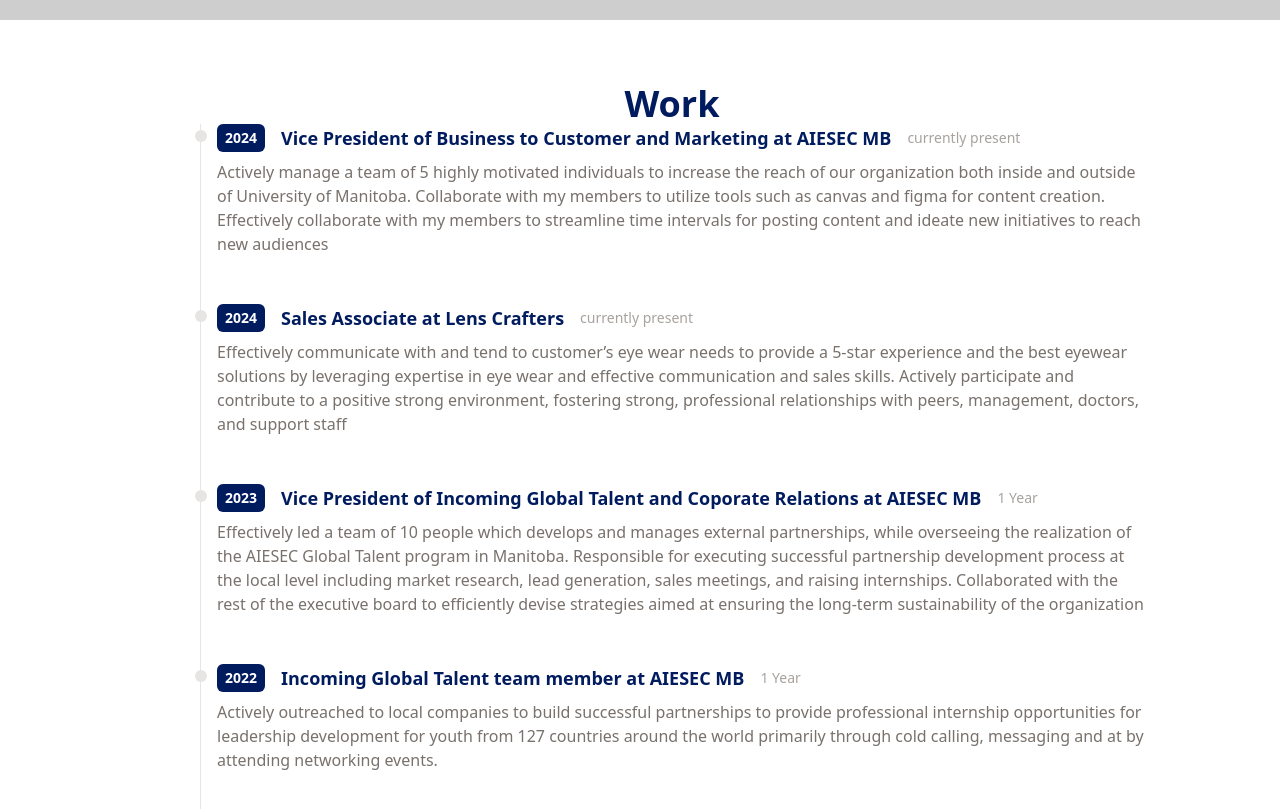
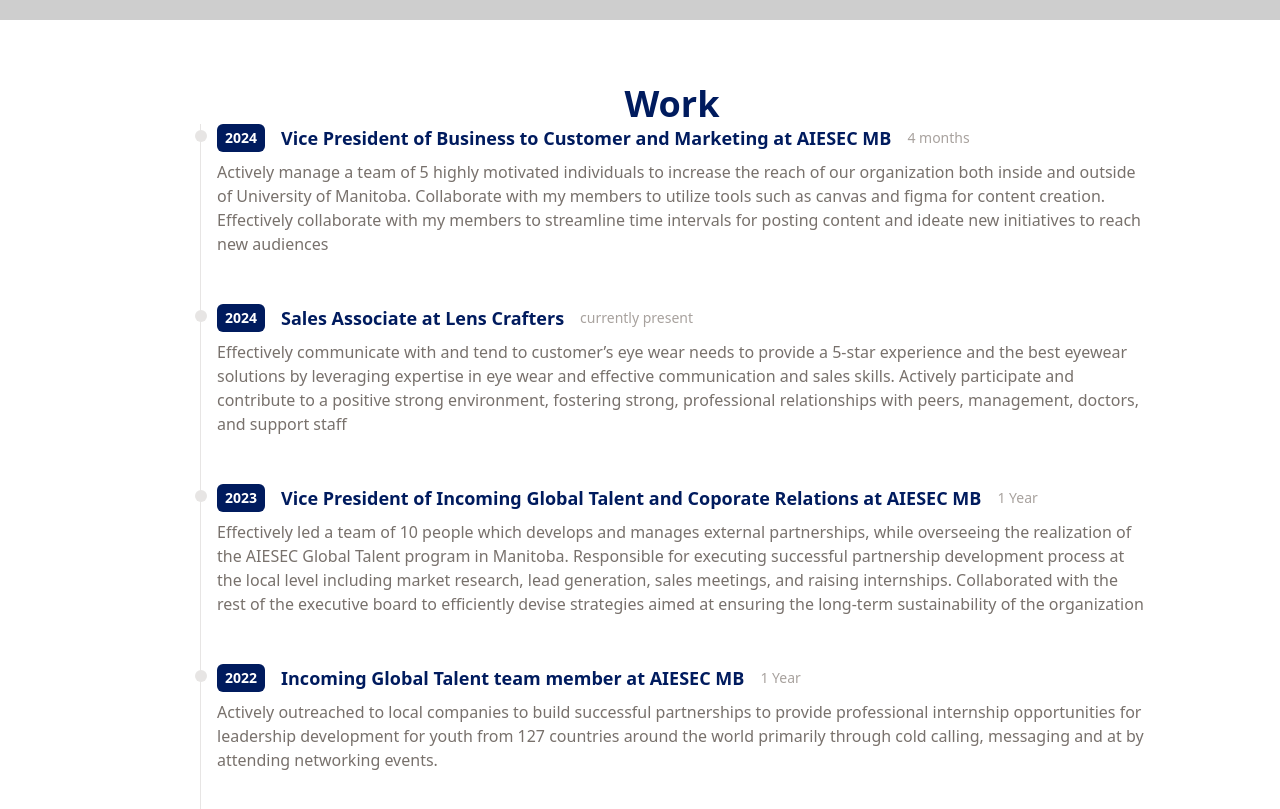
Before and after one commit to Thamira2001/my-site, a React (Vite) app in the folder my-site/: page / in a window 1280 px wide. Shown: the part 780-1589 px from the top of the page. Built offline with nearby package versions, Linux system fonts and the light colour scheme; grey boxes are pictures that could not be loaded.

Commit message:
edited work info

```diff
--- a/my-site/src/components/Work.jsx
+++ b/my-site/src/components/Work.jsx
@@ -5,7 +5,7 @@
   {
     year: 2024,
     title: "Vice President of Business to Customer and Marketing at AIESEC MB",
-    duration: "currently present",
+    duration: "4 months",
     details: "Actively manage a team of 5 highly motivated individuals to increase the reach of our organization both inside and outside of University of Manitoba. Collaborate with my members to utilize tools such as canvas and figma for content creation. Effectively collaborate with my members to streamline time intervals for posting content and ideate new initiatives to reach new audiences",
   },
   {
```
